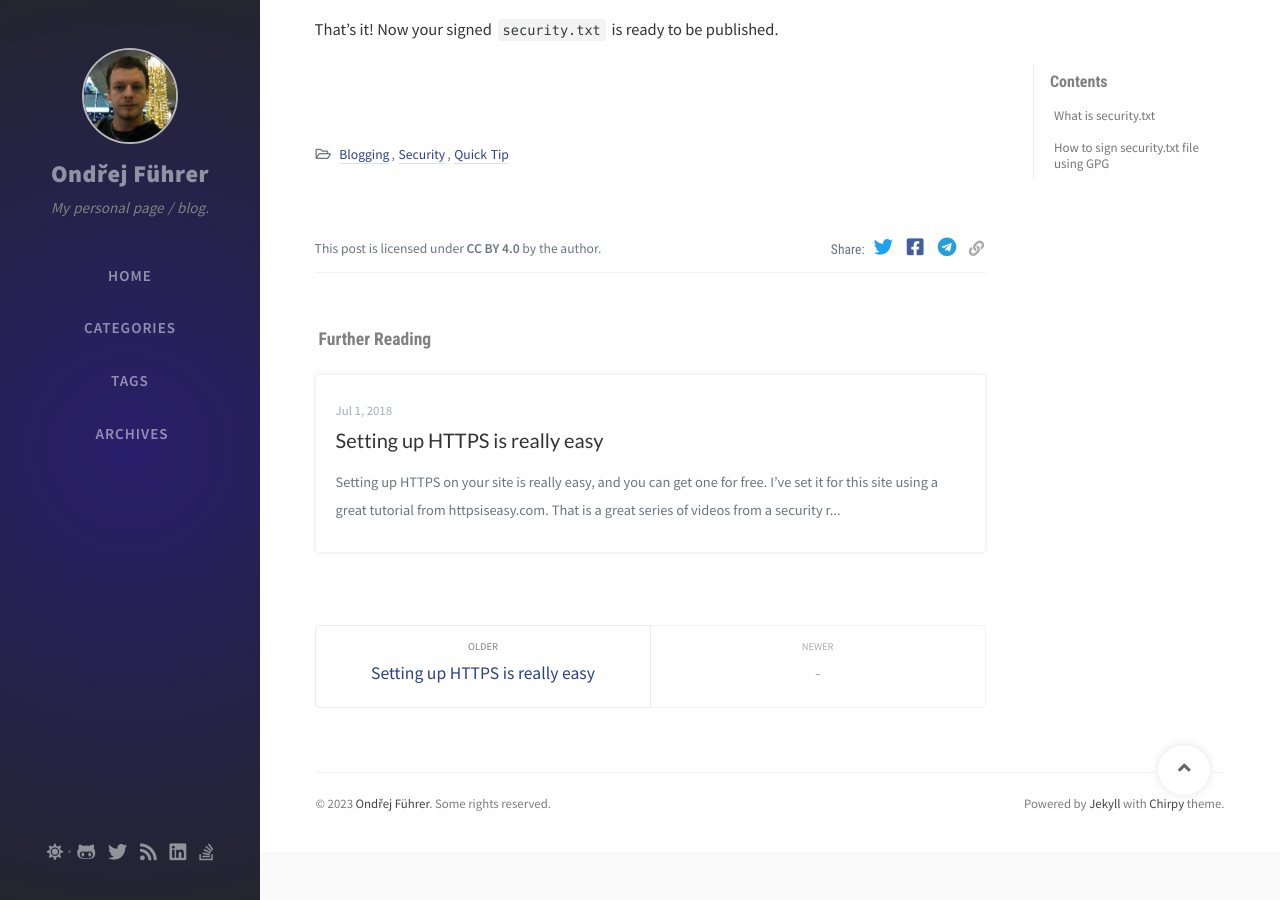
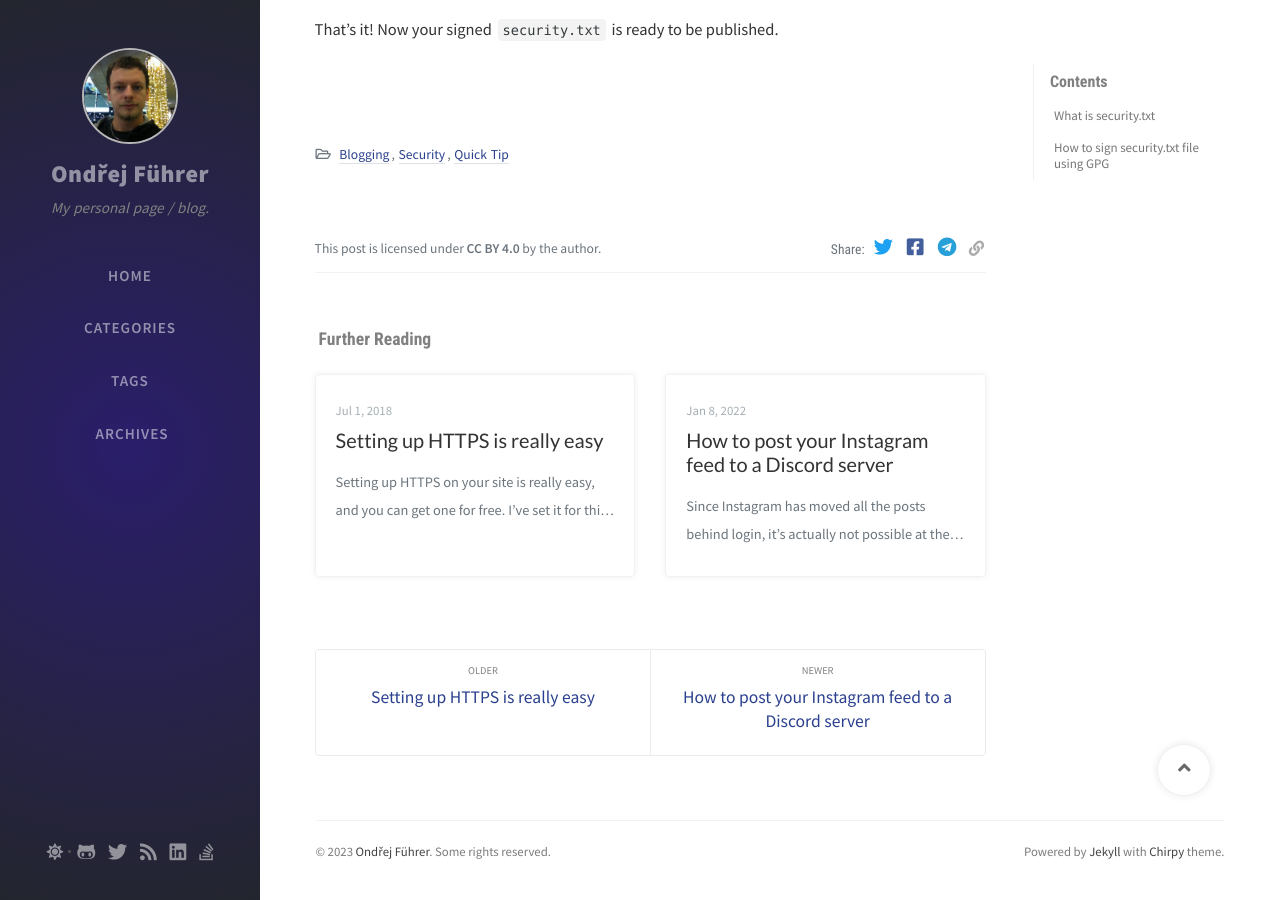
Before and after one commit to ondrejfuhrer/fuhrer.cz, a Jekyll site: the page built from _posts/2019-08-17-signing-security-txt.md, in a window 1280 px wide and 900 px high, scrolled down 1823 px. Built offline with Jekyll 4.4.1, drawn with Linux system fonts in a browser that asks for light colours; nearby versions of some CDN libraries; comment, search, counter and statistics services are not loaded; some of the changed lines change nothing that is shown.

Commit message:
Instagram to Discord progress

```diff
--- a/_config.yml
+++ b/_config.yml
@@ -14,7 +14,7 @@ description: >-
 url: 'https://www.fuhrer.cz'
 author: Ondřej Führer
 avatar: /assets/img/favicons/avatar.jpeg
-include: [".well-known"]
+include: [".well-known", "assets/img/posts"]
 github:
   username: ondrejfuhrer
 twitter:
--- /dev/null
+++ b/_posts/2022-01-08-instagram-to-discord.md
@@ -0,0 +1,38 @@
+---
+title: How to post your Instagram feed to a Discord server
+author: Ondřej Führer
+date: 2022-01-08 13:27:01 +0200
+categories: [Blogging, IFTTT, Instagram, Quick Tip, How To]
+tags: []
+pin: false
+---
+
+Since [Instagram](https://www.instagram.com) has moved all the posts behind login, it's actually not possible at the moment to use bots to scrape the content of a profile and post those items anywhere. So we need to find a different way.
+
+Limitations: Unfortunately this will only work for your own profile, meaning you can't "scrape" someone else's account for posts. Hope it helps anyways.
+
+## Welcome IFTTT
+[IFTTT](https://www.ifttt.com) (If This Then That) is a service that helps you connect services together. You have a trigger (If This) which causes an action (Then That). In our particular case we will use Instagram trigger (when user makes a post) and make an action - post that message to a discord server.
+
+## Step 1: Create IFTTT account
+If you already have an account, feel free to skip to [Step 2](#step-2-add-a-new-recipe-with-instagram-trigger).
+
+Head to https://www.ifttt.com and choose "Get Started".
+![IFTTT - Get Started]({{ site.baseurl }}/assets/img/posts/instagram-to-discord/ifttt-get-started.png)
+
+Choose your preferred way of signing up and do it.
+
+## Step 2: Add a new recipe with Instagram trigger
+You might be able to find a recipe to post Instagram posts to a Discord server, however they usually don't allow a lot of customisations (if you need some), so in this post I'll explain how to create your own recipe for this.
+
+Hit the `Create` button on the screen and get started!
+![IFTTT - Get Started]({{ site.baseurl }}/assets/img/posts/instagram-to-discord/ifttt-get-started.png)
+
+Then we add a trigger by clicking on the `Add` button in the `If This` section.
+![IFTTT - Get Started]({{ site.baseurl }}/assets/img/posts/instagram-to-discord/ifttt-if-this.png)
+
+Search for Instagram service in the list and click on it.
+![IFTTT - Get Started]({{ site.baseurl }}/assets/img/posts/instagram-to-discord/ifttt-search-instagram.png)
+
+After the service is selected, you have to choose what will be your trigger. Since we want to post all the photos to our Discord server, let's choose `Any new photo by you`.
+![IFTTT - Get Started]({{ site.baseurl }}/assets/img/posts/instagram-to-discord/ifttt-choose-trigger.png)
```
Also changed, not shown: assets/img/posts/instagram-to-discord/IFTTT - favourite services.png (added), assets/img/posts/instagram-to-discord/ifttt-choose-trigger.png (added), assets/img/posts/instagram-to-discord/ifttt-create-new.png (added), assets/img/posts/instagram-to-discord/ifttt-get-started.png (added), assets/img/posts/instagram-to-discord/ifttt-if-this.png (added), assets/img/posts/instagram-to-discord/ifttt-search-instagram.png (added).
